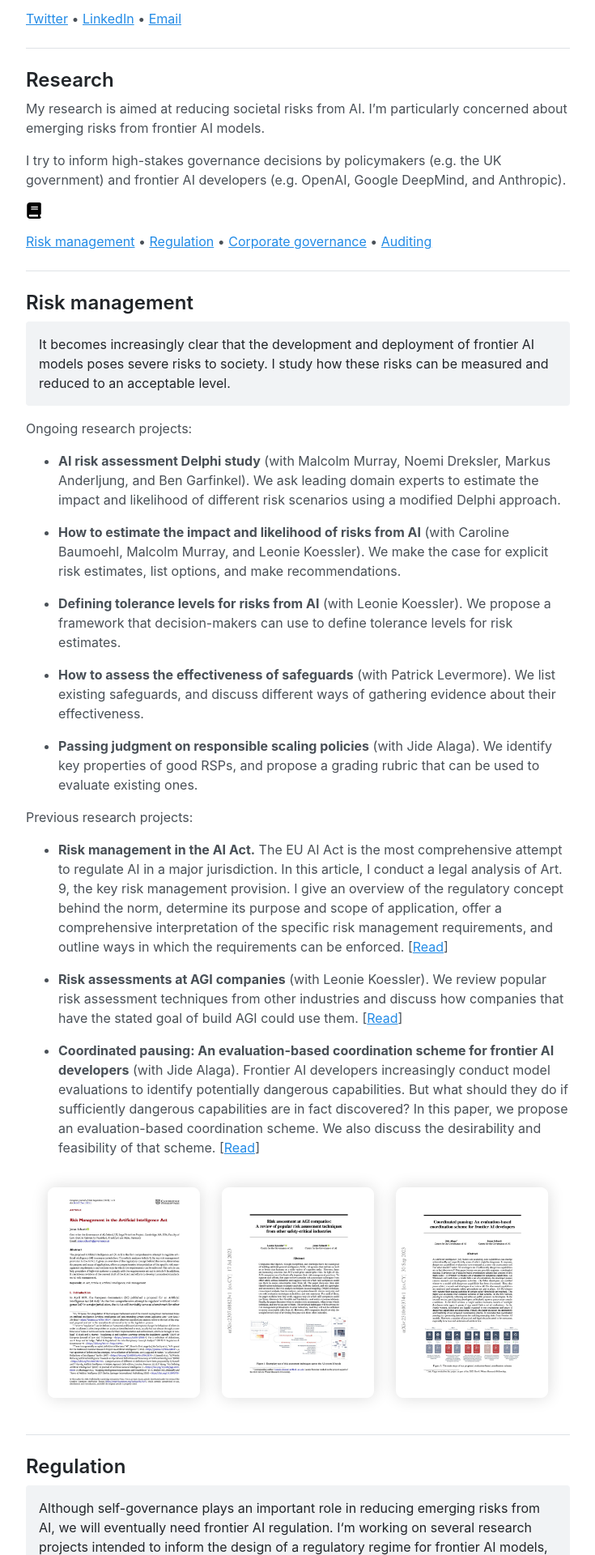
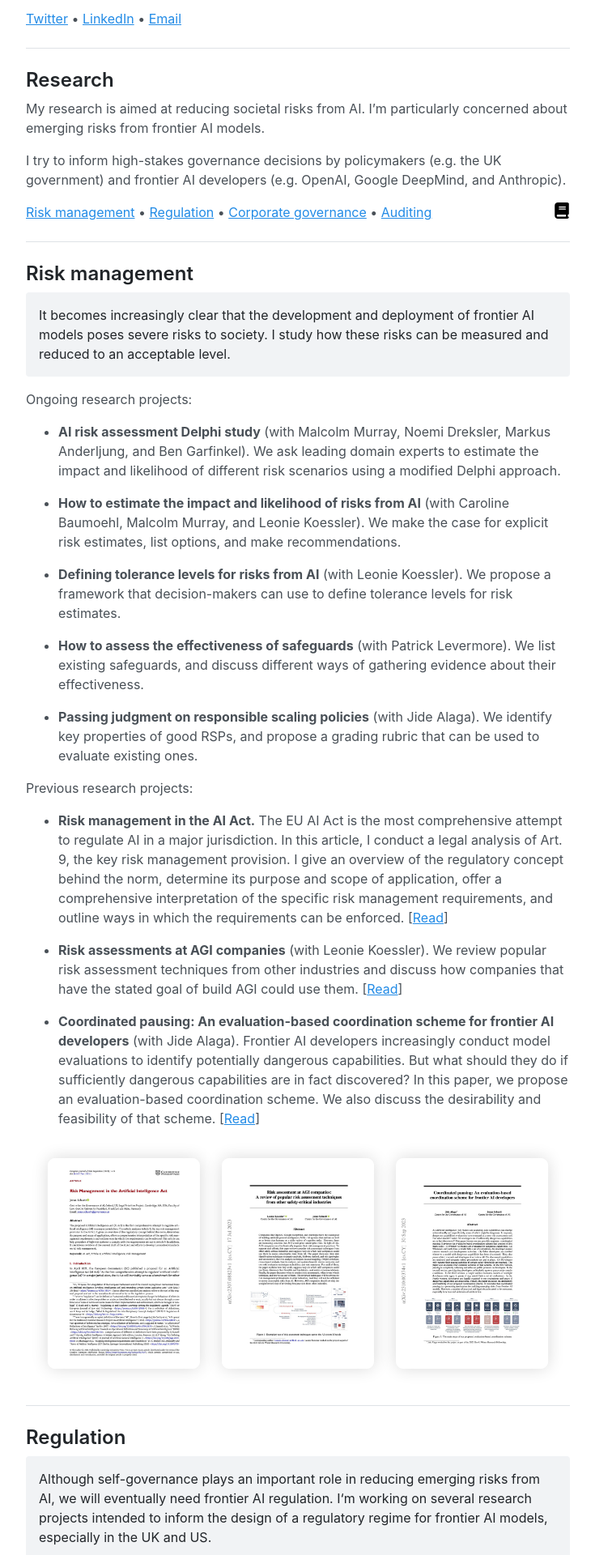
Before and after one commit to jonasschuett/jonasschuett.github.io, a Jekyll site: the page built from _posts/2020-04-04-introduction.md, in a window 1280 px wide. Shown: the part 1032-2952 px from the top of the page at 81% size, without its empty margins (272-1007 px from the left). Built offline with Jekyll 4.4.1, drawn with Linux system fonts in a browser that asks for light colours.

Commit message:
Update 2020-04-04-introduction.md

```diff
--- a/_posts/2020-04-04-introduction.md
+++ b/_posts/2020-04-04-introduction.md
@@ -24,7 +24,7 @@ My research is aimed at reducing societal risks from AI. I’m particularly conc
 
 I try to inform high-stakes governance decisions by policymakers (e.g. the UK government) and frontier AI developers (e.g. OpenAI, Google DeepMind, and Anthropic).
 
-<img src="/book-solid.svg" width="20" height="20"> [Risk management](#risk-management) • [Regulation](#regulation) • [Corporate governance](#corporate-governance) • [Auditing](#auditing)
+<img style="float: right;" src="/book-solid.svg" width="20" height="20"> [Risk management](#risk-management) • [Regulation](#regulation) • [Corporate governance](#corporate-governance) • [Auditing](#auditing)
 
 ---
 
```
